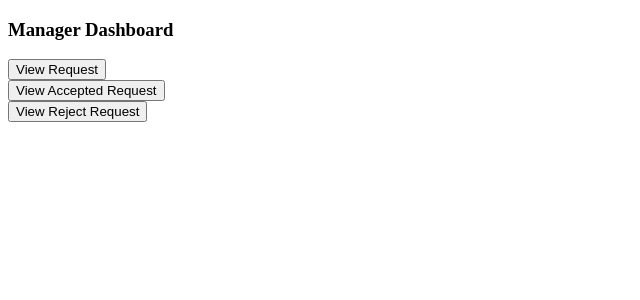
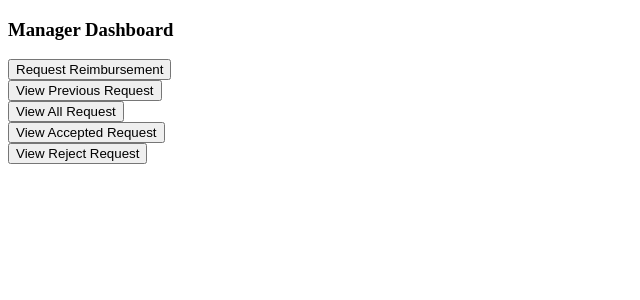
Before and after one commit to yashinator99/Project_1, a Flask app: template templates/manager_account_page.html in a window 1280 px wide. Shown: the top 300 px of the page, without its empty margins (0-640 px from the left). Run offline with Flask 2, Linux system fonts and the light colour scheme; the template is opened without the code that fills it, so the values that code supplies are empty.

Commit message:
fixing employees pages

```diff
--- a/controller/request_controller.py
+++ b/controller/request_controller.py
@@ -21,7 +21,7 @@ def request_user_input(username,register_input):
         return render_template("failed_request.html")
 
 def cancel_request(request_id):
-    update_status(request_id)
+    update_status(request_id,"cancelled")
     user_id = get_user_id_from_request_id(request_id)
     reequestinfo = get_view_request(user_id)
     return render_template("employee_view_request.html", info=reequestinfo)
--- a/templates/employee_login.html
+++ b/templates/employee_login.html
@@ -8,7 +8,7 @@
 </head>
 <body>
     <h3>Employee view</h3>
-    <form action=http://127.0.0.1:5000/login/employee_login method="POST">
+    <form action=http://127.0.0.1:5000/login/employee_account_page method="POST">
         <label for="username">Username</label>
         <br>
         <input type="text" id="username" name="username"><br>
--- a/templates/manager_account_page.html
+++ b/templates/manager_account_page.html
@@ -8,9 +8,20 @@
   </head>
   <body>
     <h3>Manager Dashboard</h3>
+    <a href="http://127.0.0.1:5000/manager_request.html">
+      <div>
+        <button>Request Reimbursement</button>
+      </div>
+    </a>
+    <a href="http://127.0.0.1:5000/employee_view_request.html">
+      <div>
+        <button>View Previous Request</button>
+      </div>
+    </a>
+
     <a href="">
       <div>
-        <button>View Request</button>
+        <button>View All Request</button>
       </div>
     </a>
     <a href="">
```
